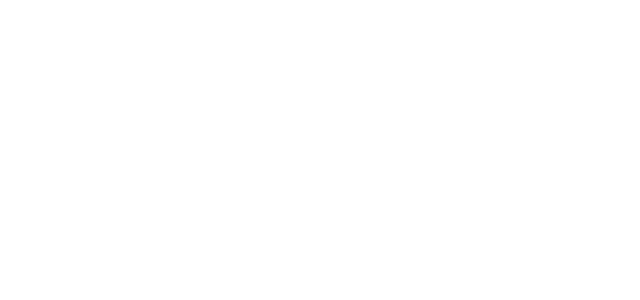
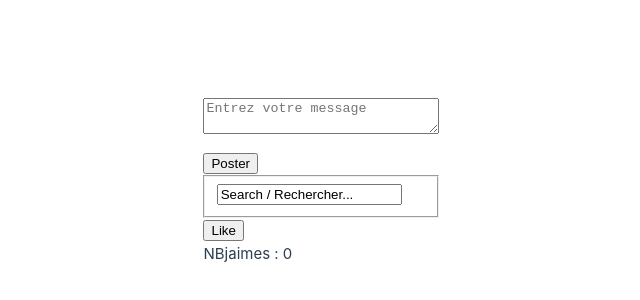
Before and after one commit to roddone/l3sdn-td1, a Vue app: page / in a window 1280 px wide. Shown: the part 218-518 px from the top of the page, without its empty margins (201-841 px from the left). Built offline with nearby package versions, Linux system fonts and the light colour scheme.

Commit message:
axelkrebs

```diff
--- a/package.json
+++ b/package.json
@@ -13,6 +13,6 @@
   },
   "devDependencies": {
     "@vitejs/plugin-vue": "^5.0.3",
-    "vite": "^5.0.11"
+    "vite": "^5.1.3"
   }
 }
--- a/src/App.vue
+++ b/src/App.vue
@@ -1,9 +1,33 @@
 <script setup>
+import like from './components/like.vue'
+import poster from './components/poster.vue'
+import search from './components/search.vue'
+import { ref } from 'vue'
+
+const clickcout = ref(0);
+
 </script>
 
 <template>
 
+<div><poster/></div>
+<br/>
+<div><search/></div>
+
+<br>
+
+<div>
+    <like title="jaime" v-model="clickcout" />
+    <p>NBjaimes : {{ clickcout }}</p>
+
+</div>
+
+
+
+
+
 </template>
+
 
 <style scoped>
 </style>
--- /dev/null
+++ b/src/components/like.vue
@@ -0,0 +1,13 @@
+
+<script setup>
+
+const model = defineModel();
+
+</script>
+
+
+<template>
+<div>
+    <button @click="model++">Like</button>
+</div>
+</template>
--- /dev/null
+++ b/src/components/poster.vue
@@ -0,0 +1,35 @@
+<template>
+    <div>
+      <textarea v-model="message" placeholder="Entrez votre message"></textarea>
+      <button @click="ajouterMessage">Poster</button>
+      <ul>
+        <li v-for="(message, index) in messages" :key="index">{{ message }}</li>
+      </ul>
+    </div>
+  </template>
+
+  <script>
+  export default {
+    data() {
+      return {
+        message: '',
+        messages: []
+      };
+    },
+    methods: {
+      ajouterMessage() {
+        if (this.message.trim() !== '') {
+          this.messages.push(this.message);
+          this.message = '';
+        }
+      }
+    }
+  };
+  </script>
+
+  <style scoped>
+  textarea {
+    width: 100%;
+    margin-bottom: 10px;
+  }
+  </style>
--- /dev/null
+++ b/src/components/search.vue
@@ -0,0 +1,14 @@
+<script setup>
+
+</script>
+
+
+<template>
+<div>
+    <form id="auto-suggest" action="#" method="post">
+    <fieldset>
+    <input type="text" class="search" name="search" value="Search / Rechercher..." onfocus="if(this.value=='Search / Rechercher...')this.value=''" onblur="if(this.value=='')this.value='Search / Rechercher...'" autocomplete="off"/>
+    </fieldset>
+</form>
+</div>
+</template>
```
Also changed, not shown: 1 other file (tests, documents, lock files or other folders).
